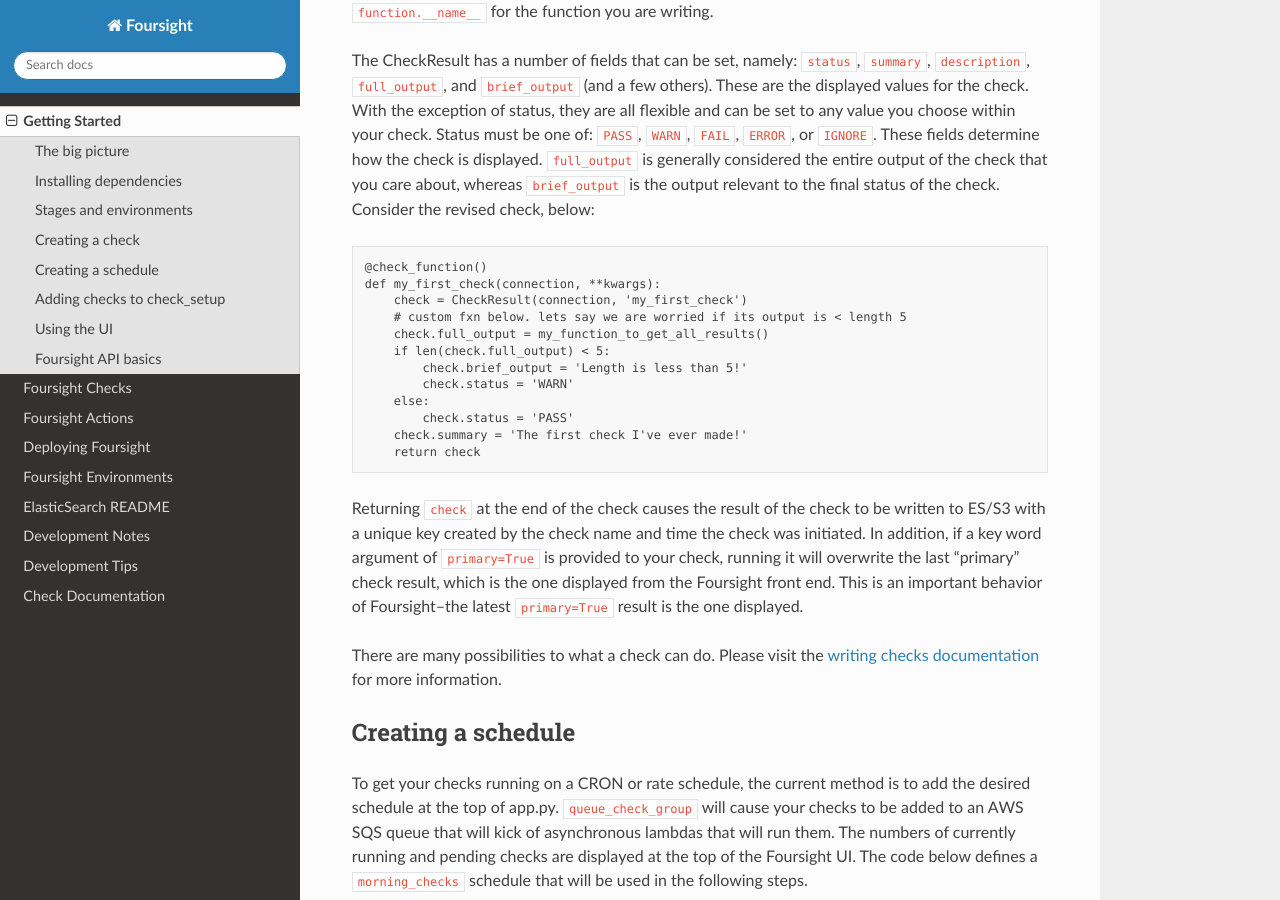
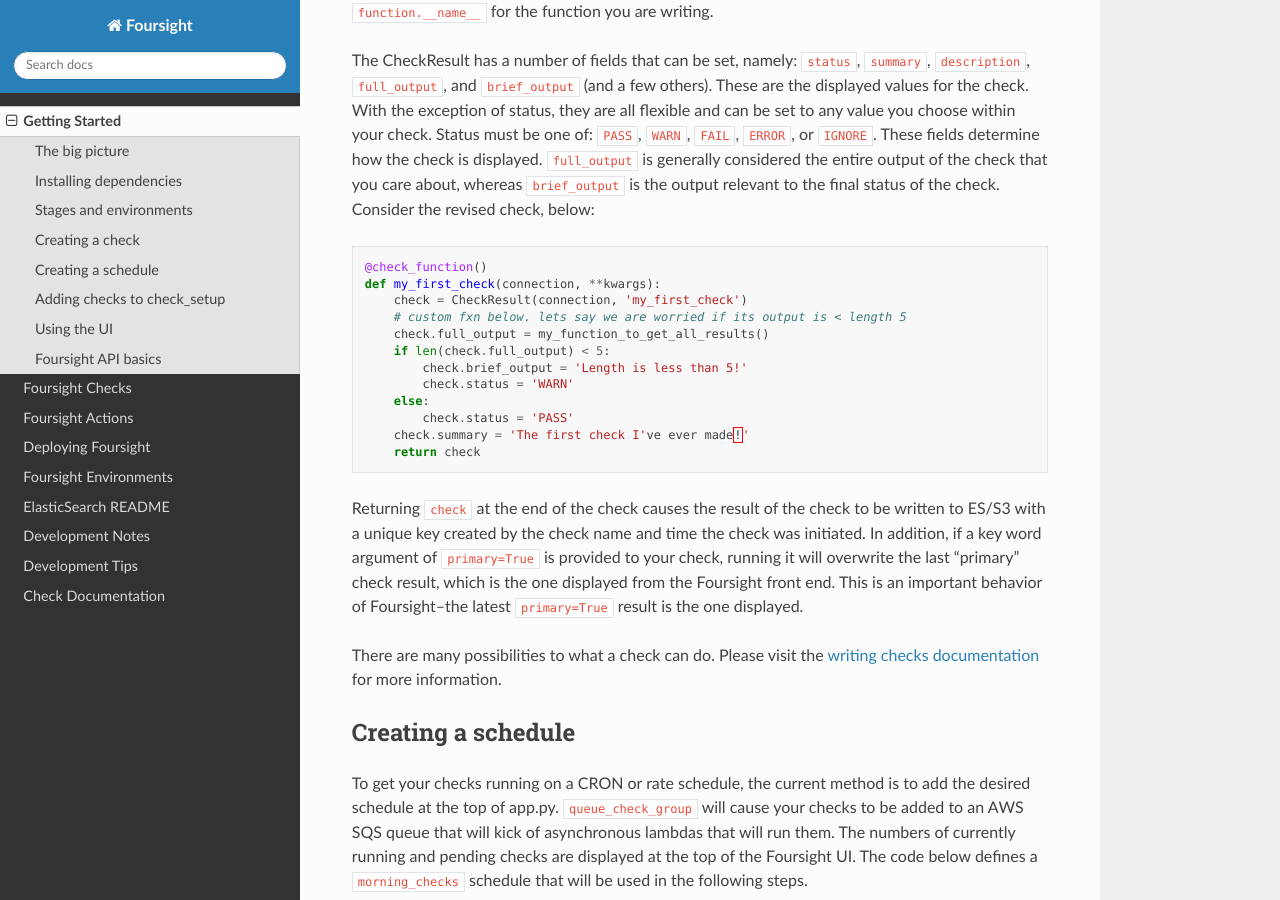
Before and after one commit to 4dn-dcic/foursight, a Sphinx documentation site: the page built from docs/source/getting_started.rst, in a window 1280 px wide and 900 px high, scrolled down 2439 px. Built offline with Sphinx 7.4.7 and the Read the Docs theme 2.0.0, drawn with Linux system fonts in a browser that asks for light colours.

Commit message:
update code blocks formatting

```diff
--- a/docs/source/getting_started.rst
+++ b/docs/source/getting_started.rst
@@ -56,7 +56,7 @@
 
 The CheckResult has a number of fields that can be set, namely: ``status``\ , ``summary``\ , ``description``\ , ``full_output``\ , and ``brief_output`` (and a few others). These are the displayed values for the check. With the exception of status, they are all flexible and can be set to any value you choose within your check. Status must be one of: ``PASS``\ , ``WARN``\ , ``FAIL``\ , ``ERROR``\ , or ``IGNORE``. These fields determine how the check is displayed. ``full_output`` is generally considered the entire output of the check that you care about, whereas ``brief_output`` is the output relevant to the final status of the check. Consider the revised check, below:
 
-.. code-block::
+.. code-block:: python
 
    @check_function()
    def my_first_check(connection, **kwargs):
@@ -82,7 +82,7 @@
 
 **WARNING**: If you remove a CRON or RATE schedule - foursight does not currently delete the lambda that is created.  Therefore, if you do remove a CRON from the scheduling mapping you need to delete the corresponding lambda from AWS. The lambdas have names like ``foursight-dev-hourly_checks_1`` or ``foursight-prod-monthly_checks``.  Failure to delete lambdas that should no longer be used can lead to increased load and unwanted costs.
 
-.. code-block::
+.. code-block:: python
 
    @app.schedule(Cron(0, 11, '*', '*', '?', '*'))
    def morning_checks(event):
@@ -95,7 +95,7 @@
 
 Let's say we've created two checks in the system_checks.py check module, named ``my_first_check`` and ``my_second_check``. To get these checks to run, we must create an entry for them in check_setup.json. For this example, we already have a schedule named ``morning_checks`` which was set up in the previous step. The first step is to add empty object entries in check_setup.json with keys that are EXACTLY equal to the names of our check functions. To these , add a string title and group. The group can be any string and is used to organize the checks on the UI.
 
-.. code-block::
+.. code-block:: JSON
 
    {
        "my_first_check": {
@@ -110,7 +110,7 @@
 
 Now we need to add the schedule. Include a new key in each check entry called ``schedule`` and, under that, key another object with the names of the Foursight environments that you want the checks to run on. In this example, we use ``all``\ , which means the checks will run on every environment. Recall that ``morning_checks`` is the name of the schedule with a CRON that causes it to run at 6:00 am EST every day.
 
-.. code-block::
+.. code-block:: JSON
 
    {
        "my_first_check": {
@@ -135,7 +135,7 @@
 
 Almost there! The last step is to add the parameters to the schedule for running the checks. In the innermost object in our JSON (currently keyed by ``all``\ ), we can specify dependencies that must be required for the check to run. This allows you to order the runs the checks within a schedule. So, if we wanted to ensure that ``my_second_check`` doesn't run until ``my_first_check`` is finished, we can leverage the ``dependencies`` field of ``my_second_check``. This field is simply a list of other check names that we the check to depend on. If you have no dependencies to specify, you may omit the field. Here is such a setup:
 
-.. code-block::
+.. code-block:: JSON
 
    {
        "my_first_check": {
@@ -162,7 +162,7 @@
 
 Lastly, you can also add specific key word arguments (\ ``kwargs``\ ) for running each check in each schedule/environment combination. If you do not specify ``kwargs``\ , the default ones for the check will be used. Arguments are input as an object under the ``kwargs`` at the same level that ``id`` and ``dependencies`` are defined. Let's say we wrote our ``my_first_check`` function to use a keyword called ``my_arg`` and we want to give it different values for running on the ``data`` and ``staging`` environments (both under the ``morning_checks`` schedule). The code below achieves this.
 
-.. code-block::
+.. code-block:: JSON
 
    {
        "my_first_check": {
```
